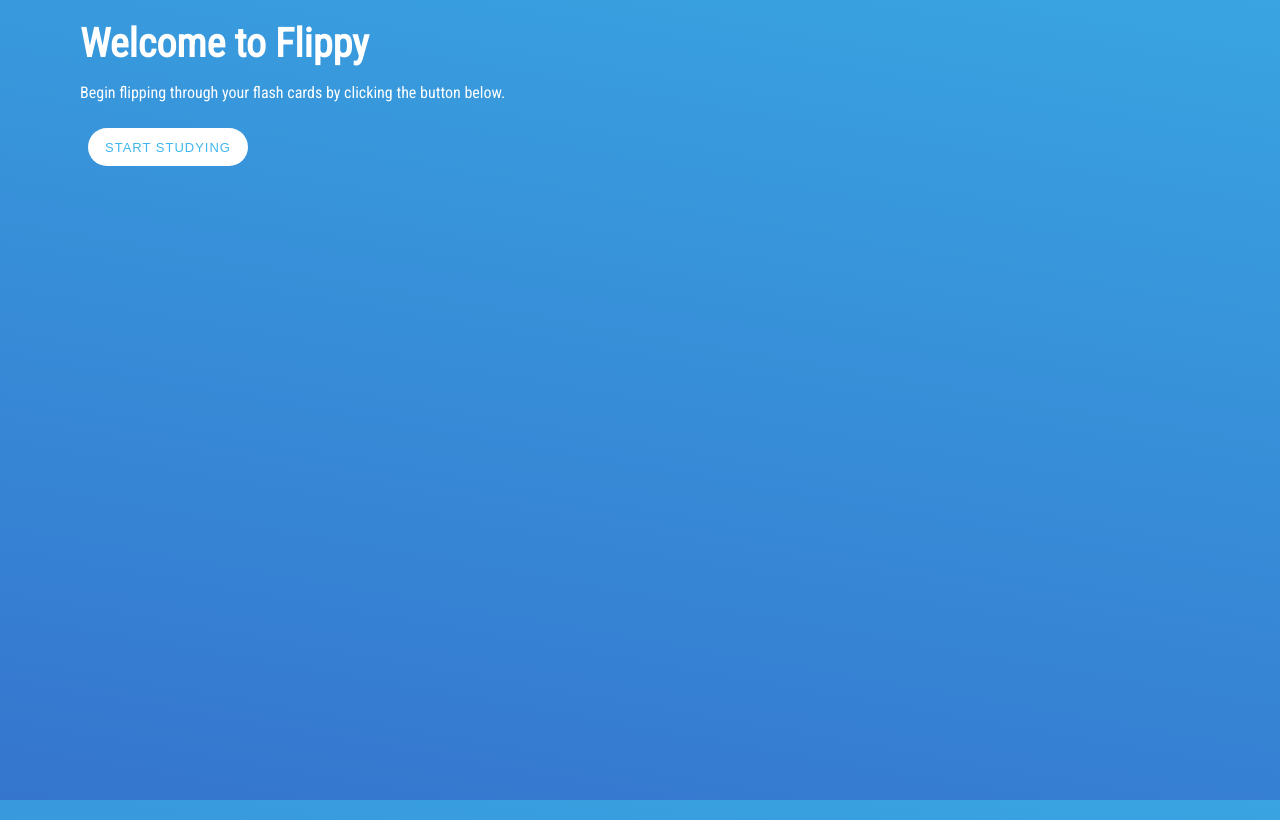
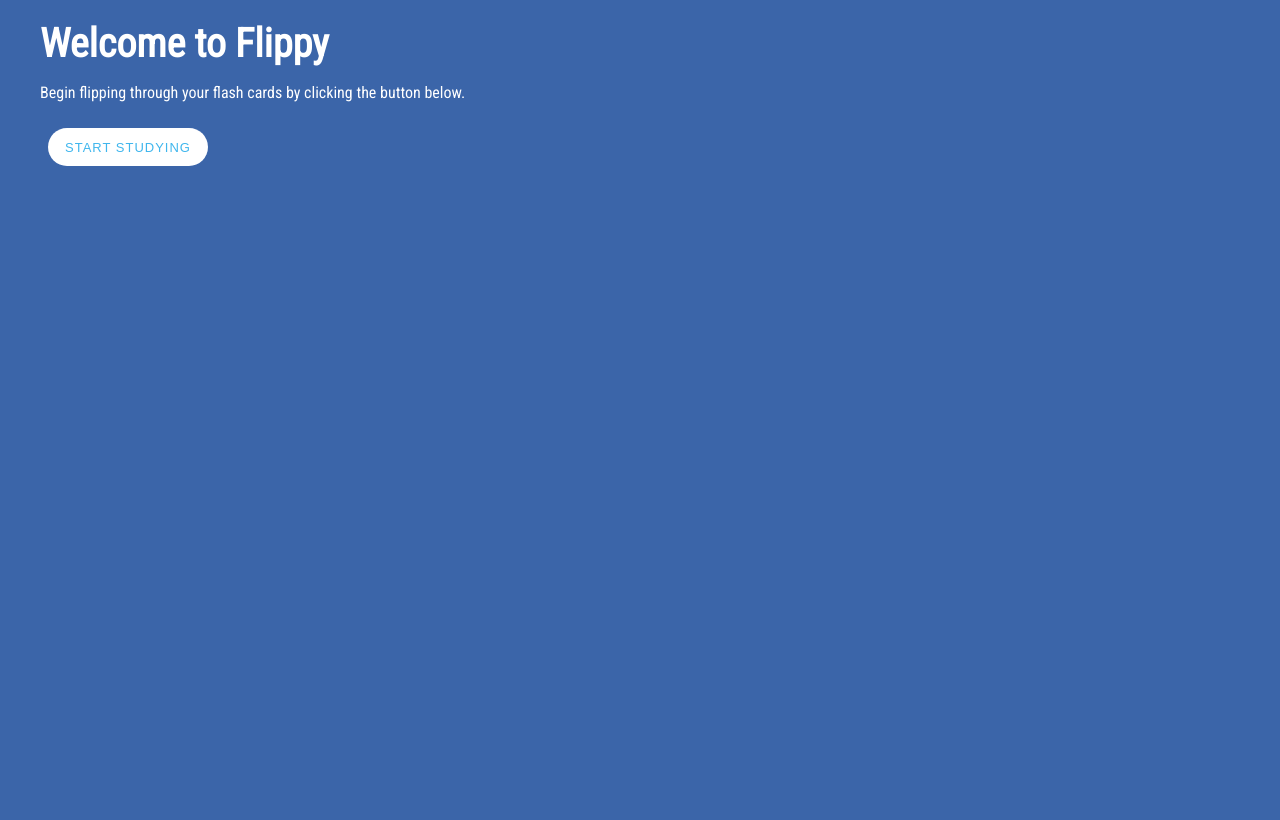
Before and after one commit to loucilvr/Flippy, a React (Create React App) app: page /home in a window 1280 px wide. Built offline with nearby package versions, Linux system fonts and the light colour scheme.

Commit message:
Give a simple background color for now

```diff
--- a/src/assets/index.css
+++ b/src/assets/index.css
@@ -1,18 +1,19 @@
 body {
-  margin: 20px 40px;
+  margin: 0;
   font-family: 'Roboto Condensed', sans-serif;
   height: 100%;
   color: #fff;
   overflow-y: hidden;
 }
-
 html {
-  background: -webkit-linear-gradient(80deg, #3575ce, #39a4e1);
-  -webkit-background-size: cover;
-  -moz-background-size: cover;
-  -o-background-size: cover;
+  background: #3b65a9;
+  /*background: -webkit-linear-gradient(80deg, #3575ce, #39a4e1);*/
+  /*-webkit-background-size: cover;*/
+  /*-moz-background-size: cover;*/
+  /*-o-background-size: cover;*/
   background-size: cover;
   height: 100%;
+  margin: 0;
 }
 
 .left {
```
